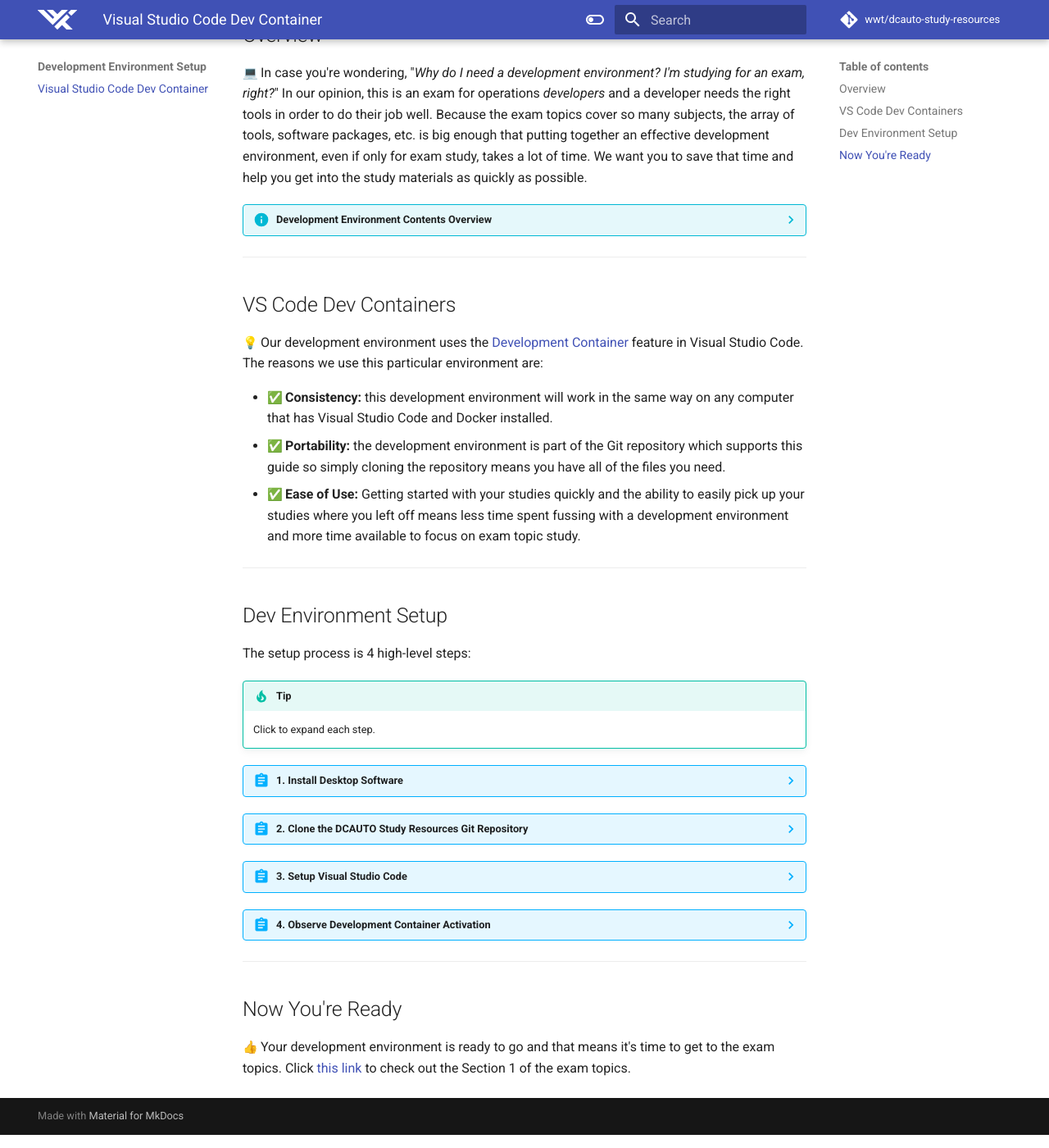
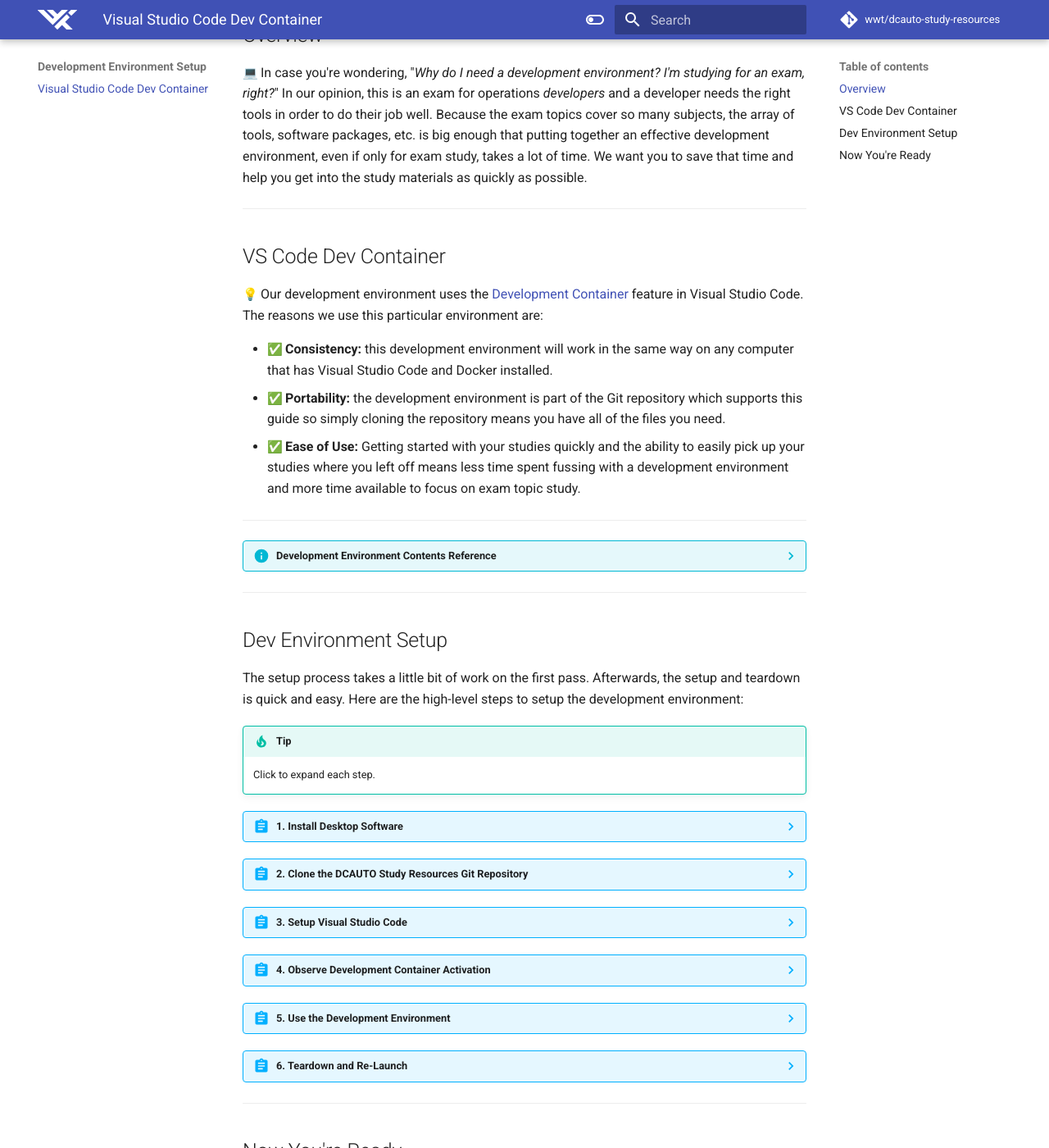
Before and after one commit to wwt/dcauto-study-resources, an MkDocs documentation site: the page built from docs/sections/section_0.md, in a window 1280 px wide and 1400 px high, scrolled down 203 px. Shown: the whole window at 82% size. Built offline with MkDocs 1.6.1 and Material for MkDocs 9.7.7, drawn with Linux system fonts in a browser that asks for light colours; emoji names are drawn with the system emoji font; comment, search, counter and statistics services are not loaded; some of the changed lines change nothing that is shown.

Commit message:
Complete dev container directions

```diff
--- a/docs/sections/section_0.md
+++ b/docs/sections/section_0.md
@@ -4,7 +4,19 @@
 
 :computer: In case you're wondering, "_Why do I need a development environment?  I'm studying for an exam, right?_"  In our opinion, this is an exam for operations _developers_ and a developer needs the right tools in order to do their job well.  Because the exam topics cover so many subjects, the array of tools, software packages, etc. is big enough that putting together an effective development environment, even if only for exam study, takes a lot of time.  We want you to save that time and help you get into the study materials as quickly as possible.
 
-??? info "Development Environment Contents Overview"
+---
+
+## VS Code Dev Container
+
+:bulb: Our development environment uses the [Development Container](https://code.visualstudio.com/docs/remote/containers "Visual Studio Code Development Containers"){target=_blank} feature in Visual Studio Code.  The reasons we use this particular environment are:
+
+- :white_check_mark: **Consistency:** this development environment will work in the same way on any computer that has Visual Studio Code and Docker installed.
+- :white_check_mark: **Portability:** the development environment is part of the Git repository which supports this guide so simply cloning the repository means you have all of the files you need.
+- :white_check_mark: **Ease of Use:** Getting started with your studies quickly and the ability to easily pick up your studies where you left off means less time spent fussing with a development environment and more time available to focus on exam topic study.
+
+---
+
+??? info "Development Environment Contents Reference"
     ??? abstract "Local web servers"
         - :material-web-box: MkDocs at [http://localhost:8000](http://localhost:8000 "Local MkDocs Documentation Site"){target=_blank} - for offline documentation access.
         - :fontawesome-brands-python: Jupyter Lab at [http://localhost:8888](http://localhost:8888 "Local Jupyter Lab Python Exercises"){target=_blank} - for Python code walkthroughs.
@@ -32,10 +44,10 @@
         - :fontawesome-brands-python: [Cisco UCS Manager Python SDK](https://pypi.org/project/ucsmsdk/ "ucsmsdk on PyPi"){target=_blank} - simplified Python interaction for Cisco UCS Manager.
 
     ??? abstract "Product-specific Ansible Collections"
-        - [Cisco ACI Ansible Collection](https://galaxy.ansible.com/cisco/aci "Cisco ACI Ansible Collection"){target=_blank}
-        - [Cisco Intersight Ansible Collection](https://galaxy.ansible.com/cisco/intersight "Cisco Intersight Ansible Collection"){target=_blank}
-        - [Cisco NX-OS (Nexus) Ansible Collection](https://galaxy.ansible.com/cisco/nxos "Cisco NX-OS (Nexus) Ansible Collection"){target=_blank}
-        - [Cisco UCS Ansible Collection](https://galaxy.ansible.com/cisco/ucs "Cisco UCS Ansible Collection"){target=_blank}
+        - :material-ansible: [Cisco ACI Ansible Collection](https://galaxy.ansible.com/cisco/aci "Cisco ACI Ansible Collection"){target=_blank}
+        - :material-ansible: [Cisco Intersight Ansible Collection](https://galaxy.ansible.com/cisco/intersight "Cisco Intersight Ansible Collection"){target=_blank}
+        - :material-ansible: [Cisco NX-OS (Nexus) Ansible Collection](https://galaxy.ansible.com/cisco/nxos "Cisco NX-OS (Nexus) Ansible Collection"){target=_blank}
+        - :material-ansible: [Cisco UCS Ansible Collection](https://galaxy.ansible.com/cisco/ucs "Cisco UCS Ansible Collection"){target=_blank}
 
     ??? abstract "Microsoft PowerShell development environment"
         - :material-powershell: [PowerShell for Linux](https://docs.microsoft.com/en-us/powershell/scripting/install/installing-powershell-core-on-linux?view=powershell-7.1#debian-10 "PowerShell for Linux"){target=_blank}
@@ -44,19 +56,9 @@
 
 ---
 
-## VS Code Dev Containers
-
-:bulb: Our development environment uses the [Development Container](https://code.visualstudio.com/docs/remote/containers "Visual Studio Code Development Containers"){target=_blank} feature in Visual Studio Code.  The reasons we use this particular environment are:
-
-- :white_check_mark: **Consistency:** this development environment will work in the same way on any computer that has Visual Studio Code and Docker installed.
-- :white_check_mark: **Portability:** the development environment is part of the Git repository which supports this guide so simply cloning the repository means you have all of the files you need.
-- :white_check_mark: **Ease of Use:** Getting started with your studies quickly and the ability to easily pick up your studies where you left off means less time spent fussing with a development environment and more time available to focus on exam topic study.
-
----
-
 ## Dev Environment Setup
 
-The setup process is 4 high-level steps:
+The setup process takes a little bit of work on the first pass.  Afterwards, the setup and teardown is quick and easy.  Here are the high-level steps to setup the development environment:
 
 !!! tip
     Click to expand each step.
@@ -124,6 +126,36 @@
 
             [![vs-code-devcontainer-build-done](../images/vs-code-devcontainer-build-done.png "Development Container Build Complete")](../../images/vs-code-devcontainer-build-done.png){target=_blank}
 
+??? abstract "5. Use the Development Environment"
+    1. :fontawesome-solid-folder: Open the "resources" Folder
+
+        ??? example "1a. Study materials, code samples, references, etc. are here:"
+
+            [![vs-code-resources-folder](../images/vs-code-resources-folder.png "resources Folder")](../../images/vs-code-resources-folder.png){target=_blank}
+
+    2. :fontawesome-solid-terminal: Use the Visual Studio Code Integrated Terminal
+
+        ??? example "2a. Use the terminal controls pallete to open new shells:"
+
+            [![vs-code-open-terminals](../images/vs-code-open-terminals.png "Open New Bash or PowerShell Terminals")](../../images/vs-code-open-terminals.png){target=_blank}
+
+        ??? example "2b. Use terminal tabs to switch between or close any open terminals:"
+
+            [![vs-code-manage-terminals](../images/vs-code-manage-terminals.png "Switch Between or Close Terminals")](../../images/vs-code-manage-terminals.png){target=_blank}
+
+??? abstract "6. Teardown and Re-Launch"
+    1. :fontawesome-solid-window-close: Teardown the Development Environment
+
+        ??? example "1a. Close the Dev Container, Without Deleting the Dev Environment Image:"
+
+            [![vs-code-close-dev-container](../images/vs-code-close-dev-container.png "Close the Dev Container")](../../images/vs-code-close-dev-container.png){target=_blank}
+
+    2. :material-open-in-app: Re-Launch the Development Environment
+
+        ??? example "2a. Quickly Restart the Dev Container From the Welcome Screen:"
+
+            [![vs-code-restart-dev-container](../images/vs-code-restart-dev-container.png "Restart the Dev Container")](../../images/vs-code-restart-dev-container.png){target=_blank}
+
 ---
 
 ## Now You're Ready
```
